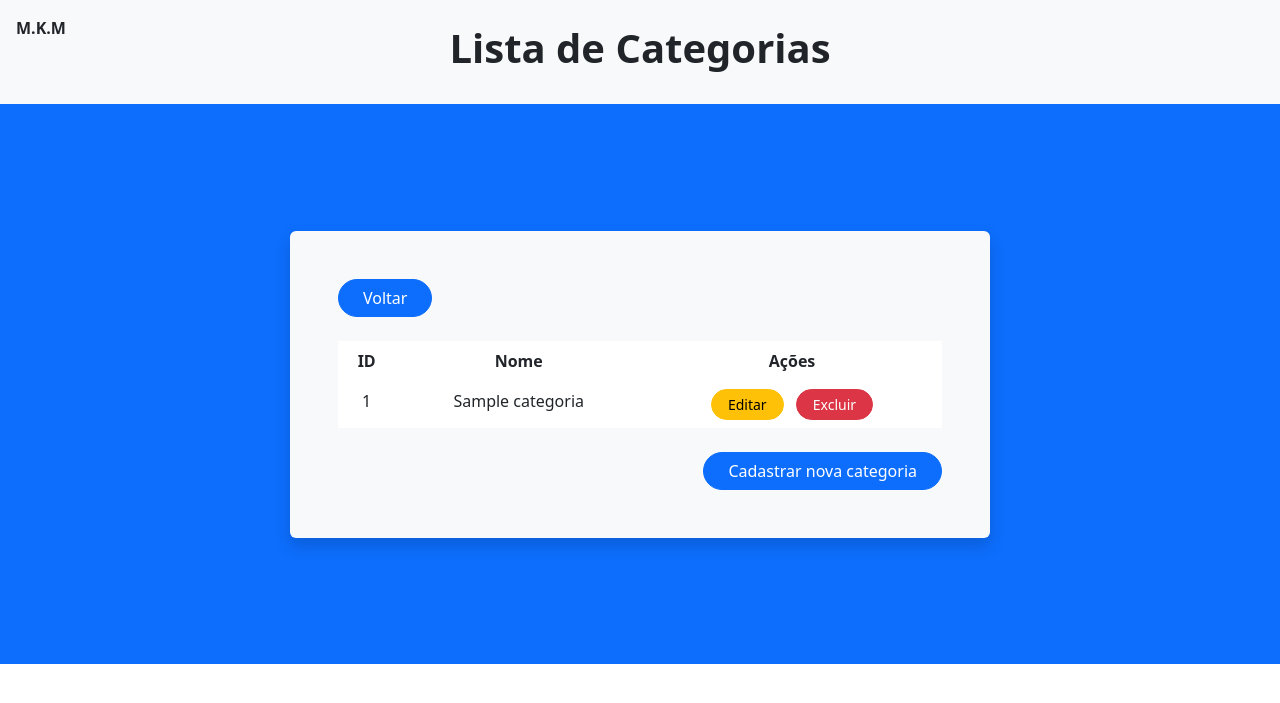
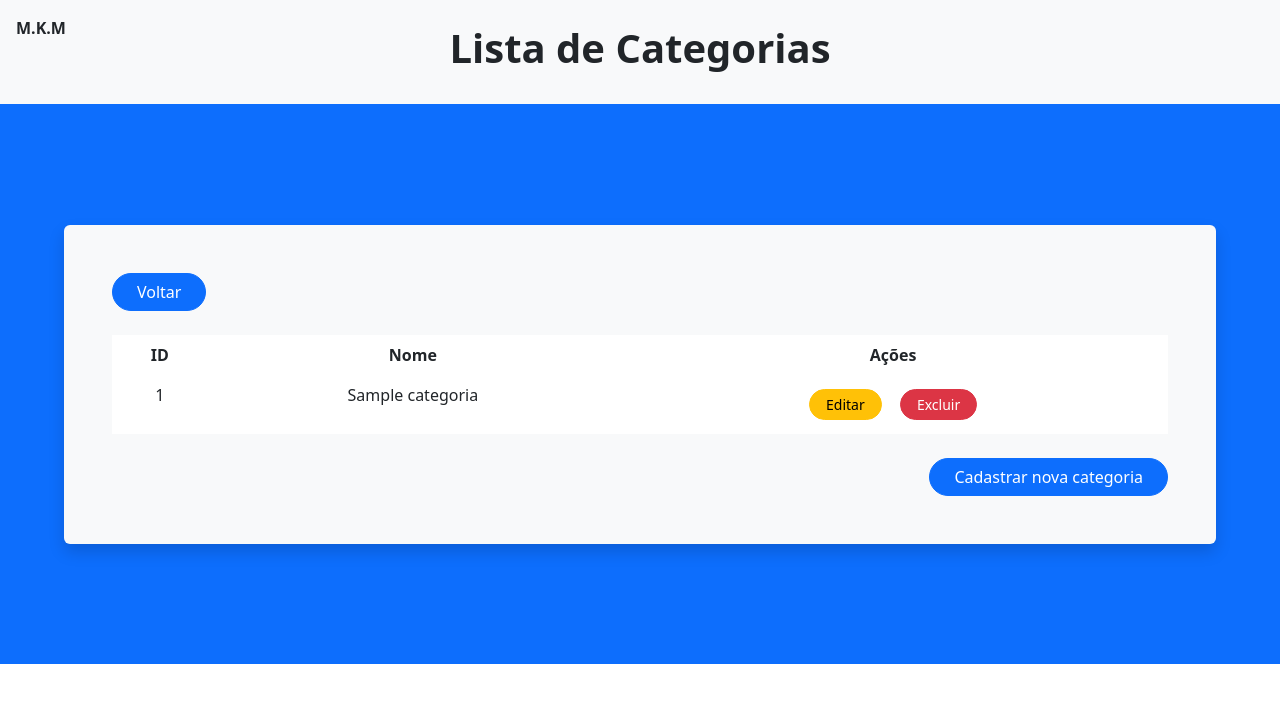
Before and after one commit to BR-Pufferfish/Projeto_SENAC_T4678_Python, a Django app: page /listar_categoria/ in a window 1280 px wide. Shown: the top 703 px of the page. Run offline with Django 5.2, Linux system fonts and the light colour scheme; tables that the repository leaves empty hold one stand-in row (values such as "Sample post").

Commit message:
alterado os style das listas d ecategoria e pessoa

```diff
--- a/core/templates/core/listar_categoria.html
+++ b/core/templates/core/listar_categoria.html
@@ -17,7 +17,7 @@
   <div class="bg-primary d-flex justify-content-center align-items-center" style="height: 70vh;">
 
     <!-- Card central -->
-    <div class="bg-light p-5 rounded shadow" style="width: 700px;">
+    <div class="bg-light p-5 rounded shadow" style="width: 90%;">
 
       <!-- Botão Voltar -->
       <div class="mb-4">
@@ -42,11 +42,13 @@
             <td>{{ categoria.nome }}</td>
             <td>
 
-              <a href="{% url 'editar_categoria' categoria.id %}" class="btn btn-warning btn-sm rounded-pill px-3 me-2">
+              <a href="{% url 'editar_categoria' categoria.id %}" style="margin: 6px;"
+                class="btn btn-warning btn-sm rounded-pill px-3 me-2">
                 Editar
               </a>
 
-              <a href="{% url 'excluir_categoria' categoria.id %}" class="btn btn-danger btn-sm rounded-pill px-3"
+              <a href="{% url 'excluir_categoria' categoria.id %}" style="margin: 6px;"
+                class="btn btn-danger btn-sm rounded-pill px-3"
                 onclick="return confirm('Tem certeza que deseja excluir esta categoria?')">
                 Excluir
               </a>
--- a/core/templates/core/listar_pessoa.html
+++ b/core/templates/core/listar_pessoa.html
@@ -17,7 +17,7 @@
     <div class="bg-primary d-flex justify-content-center align-items-center" style="min-height: 70vh;">
 
         <!-- Card Central -->
-        <div class="bg-light p-5 rounded shadow" style="width: 1000px;">
+        <div class="bg-light p-5 rounded shadow" style="width: 90%;">
 
             <!-- Botão Voltar -->
             <div class="mb-4">
@@ -60,12 +60,12 @@
 
                             <!-- Ações -->
                             <td>
-                                <a href="{% url 'editar_pessoa' pessoa.id %}"
+                                <a href="{% url 'editar_pessoa' pessoa.id %}" style="margin: 6px;"
                                     class="btn btn-warning btn-sm rounded-pill px-3 me-2">
                                     Editar
                                 </a>
 
-                                <a href="{% url 'excluir_pessoa' pessoa.id %}"
+                                <a href="{% url 'excluir_pessoa' pessoa.id %}" style="margin: 6px;"
                                     class="btn btn-danger btn-sm rounded-pill px-3"
                                     onclick="return confirm('Tem certeza que deseja excluir esta pessoa?')">
                                     Excluir
```
